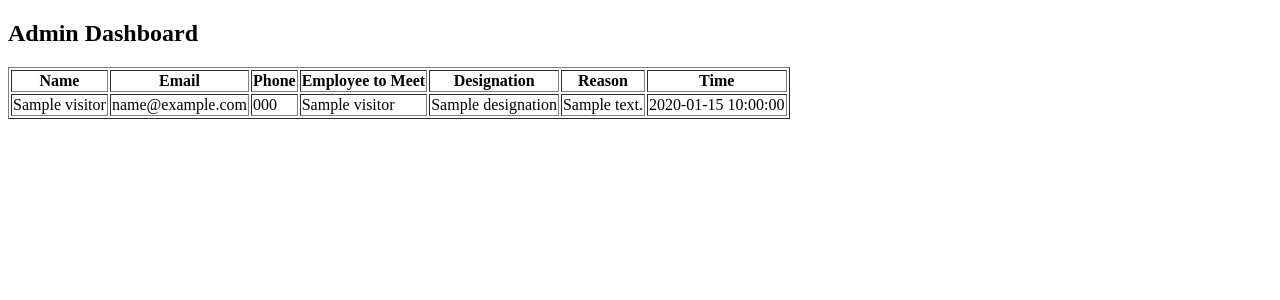
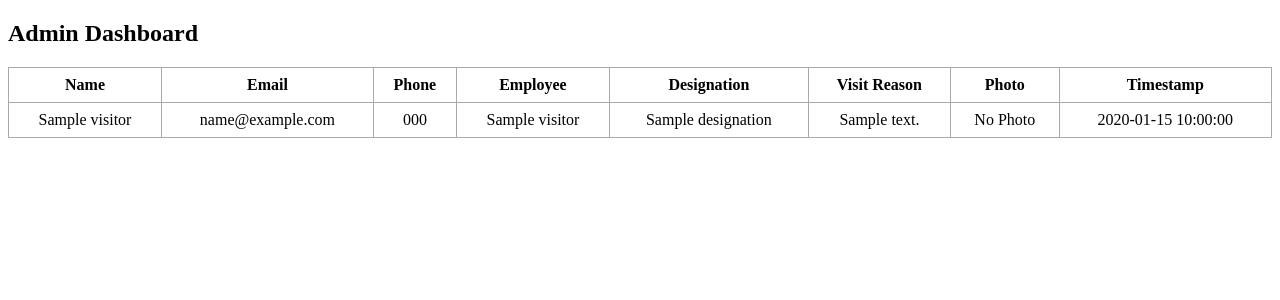
Before and after one commit to kapil0047/Visitor-Management-System, a Flask app: template templates/admin.html in a window 1280 px wide. Shown: the top 300 px of the page. Run offline with Flask 3, Linux system fonts and the light colour scheme; the template is opened without the code that fills it: most values are stand-ins (such as "Sample title", 1, 10 or a date in 2020).

```diff
--- a/app.py
+++ b/app.py
@@ -1,11 +1,35 @@
 from flask import Flask, render_template, request
+from werkzeug.utils import secure_filename
 import sqlite3
+import os
+import time
+import smtplib
+from email.message import EmailMessage
 
 app = Flask(__name__)
 
+# Set upload folder
+UPLOAD_FOLDER = 'static/uploads'
+os.makedirs(UPLOAD_FOLDER, exist_ok=True)
+
+# Email configuration
+SENDER_EMAIL = 'menariaprachi0@gmail.com'        # Replace with sender email
+APP_PASSWORD = 'abgn tmln amyj eqnf'            # Replace with actual app password
+
+def send_email(to_email, visitor_name):
+    msg = EmailMessage()
+    msg['Subject'] = 'Visitor Check-In Notification'
+    msg['From'] = SENDER_EMAIL
+    msg['To'] = to_email
+    msg.set_content(f"Hello,\n\n{visitor_name} has arrived to meet you.\n\n- Pyrotech Visitor System")
+
+    with smtplib.SMTP_SSL('smtp.gmail.com', 465) as smtp:
+        smtp.login(SENDER_EMAIL, APP_PASSWORD)
+        smtp.send_message(msg)
+
 @app.route('/')
 def home():
-    # Fetch employees from DB to show in dropdown
+    # Fetch employees for dropdown
     conn = sqlite3.connect('database/visitors.db')
     conn.row_factory = sqlite3.Row
     c = conn.cursor()
@@ -21,16 +45,34 @@ def checkin():
     phone = request.form['phone']
     employee_id = request.form['employee_id']
     visit_reason = request.form['visit_reason']
-    photo = request.form['photo']
+    photo_file = request.files['photo']
 
+    # Generate unique filename for photo
+    filename = secure_filename(photo_file.filename)
+    unique_filename = f"{int(time.time())}_{filename}"
+    photo_path = os.path.join(UPLOAD_FOLDER, unique_filename)
+    photo_file.save(photo_path)
+
+    # Save relative path for HTML access
+    photo = os.path.join('uploads', unique_filename).replace("\\", "/")
+
+    # Save visitor data to DB
     conn = sqlite3.connect('database/visitors.db')
+    conn.row_factory = sqlite3.Row  # ✅ Set this immediately after connection
     c = conn.cursor()
     c.execute("""
         INSERT INTO visitors (name, email, phone, employee_id, visit_reason, photo)
         VALUES (?, ?, ?, ?, ?, ?)""",
         (name, email, phone, employee_id, visit_reason, photo))
     conn.commit()
+
+    # Fetch employee email for notification
+    c.execute("SELECT email FROM employees WHERE id = ?", (employee_id,))
+    result = c.fetchone()
     conn.close()
+
+    if result and result['email']:
+        send_email(result['email'], name)
 
     return render_template("success.html", name=name)
 
@@ -42,7 +84,8 @@ def admin():
     c.execute("""
         SELECT v.*, e.name AS employee_name, e.designation
         FROM visitors v
-        LEFT JOIN employees e ON v.employee_id = e.id""")
+        LEFT JOIN employees e ON v.employee_id = e.id
+    """)
     visitors = c.fetchall()
     conn.close()
     return render_template('admin.html', visitors=visitors)
--- a/templates/admin.html
+++ b/templates/admin.html
@@ -2,19 +2,39 @@
 <html>
 <head>
     <title>Admin Panel</title>
+    <style>
+        table {
+            border-collapse: collapse;
+            width: 100%;
+            margin-top: 20px;
+        }
+        th, td {
+            border: 1px solid #aaa;
+            padding: 8px;
+            text-align: center;
+        }
+        img {
+            max-width: 100px;
+            height: auto;
+        }
+    </style>
 </head>
 <body>
     <h2>Admin Dashboard</h2>
-    <table border="1">
+    <table>
+        <thead>
             <tr>
                 <th>Name</th>
                 <th>Email</th>
                 <th>Phone</th>
-            <th>Employee to Meet</th>
+                <th>Employee</th>
                 <th>Designation</th>
-            <th>Reason</th>
-            <th>Time</th>
+                <th>Visit Reason</th>
+                <th>Photo</th>
+                <th>Timestamp</th>
             </tr>
+        </thead>
+        <tbody>
             {% for visitor in visitors %}
             <tr>
                 <td>{{ visitor.name }}</td>
@@ -23,9 +43,17 @@
                 <td>{{ visitor.employee_name }}</td>
                 <td>{{ visitor.designation }}</td>
                 <td>{{ visitor.visit_reason }}</td>
+                <td>
+                    {% if visitor.photo %}
+                        <img src="{{ url_for('static', filename=visitor.photo) }}" alt="Visitor Photo">
+                    {% else %}
+                        No Photo
+                    {% endif %}
+                </td>
                 <td>{{ visitor.timestamp }}</td>
             </tr>
             {% endfor %}
+        </tbody>
     </table>
 </body>
 </html>
```
Also changed, not shown: templates/index.html (+5 -2 lines), database/visitors.db, static/uploads/1749664761_WhatsApp_Image_2025-04-06_at_5.30.52_PM.jpeg (added), static/uploads/1749666333_WhatsApp_Image_2025-04-06_at_5.30.52_PM.jpeg (added), static/uploads/1749667053_WhatsApp_Image_2025-04-06_at_5.30.52_PM.jpeg (added), static/uploads/1749667066_WhatsApp_Image_2025-04-06_at_5.32.10_PM.jpeg (added), static/uploads/1749667584_WhatsApp_Image_2025-04-06_at_5.30.52_PM.jpeg (added), static/uploads/download.jpg (added), 4 other files. Lines whose indentation alone changed are shown as unchanged.
